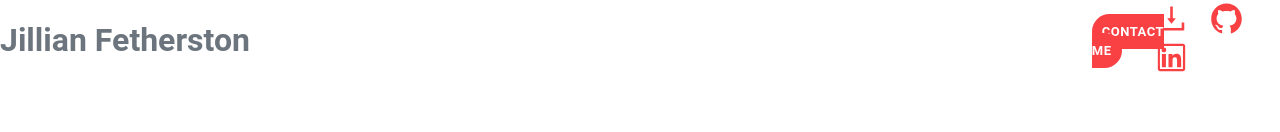
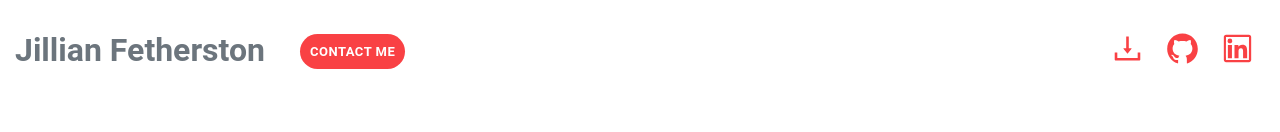
Before and after one commit to Jfethers/portfolio-site, a React (Create React App) app in the folder client/: page / in a window 1280 px wide. Shown: the top 132 px of the page. Built offline with nearby package versions, Linux system fonts and the light colour scheme.

Commit message:
post mobile

```diff
--- a/client/public/index.html
+++ b/client/public/index.html
@@ -9,7 +9,6 @@
       name="description"
       content="Web site created using create-react-app"
     />
-    <link rel="apple-touch-icon" href="%PUBLIC_URL%/logo192.png" />
     <!--
       manifest.json provides metadata used when your web app is installed on a
       user's mobile device or desktop. See https://developers.google.com/web/fundamentals/web-app-manifest/
--- a/client/src/components/Navigation/Navigation.tsx
+++ b/client/src/components/Navigation/Navigation.tsx
@@ -12,13 +12,13 @@ import {
 const Navigation = () => {
   const [showModal, setShowModal] = useState(false);
   const [matches, setMatches] = useState(
-    window.matchMedia("(min-width: 768px)").matches
+    window.matchMedia("(min-width: 600px)").matches
   );
   const [showMenu, setShowMenu] = useState(false);
 
   useEffect(() => {
     window
-      .matchMedia("(min-width: 768px)")
+      .matchMedia("(min-width: 600px)")
       .addEventListener("change", (e) => setMatches(e.matches));
   }, []);
 
--- a/client/src/styles/components/Navigation.scss
+++ b/client/src/styles/components/Navigation.scss
@@ -1,40 +1,10 @@
-.navigation-wrapper {
-    display: flex;
-    align-items: center;
-    justify-content: space-between;
-    padding: 10px 15px;
-
-    .actions {
-        margin-right: auto;
-        position: relative;
-        left: 35px;
-    }
-
-    .contact-icons {
-        .icon {
-            padding: 0 10px;
-            display: inline;
-            cursor: pointer;
-
-            &:hover {
-                filter: brightness(85%);
-            }
-
-            transition: filter 200ms ease-in;
-
-            svg {
-                height: 35px;
-                width: 35px;
-                fill: $red;
-            }
-        }
-    }
-}
-
 /* smartphones, portrait iPhone, portrait 480x320 phones (Android) */
 @media (min-width: 320px) {
     .navigation-wrapper {
-        padding: 0;
+        display: flex;
+        align-items: center;
+        justify-content: space-between;
+        padding: 10px 15px;
 
         .header {
             display: flex;
@@ -161,11 +131,40 @@
     }
 }
 
-/* smartphones, Android phones, landscape iPhone */
-@media (min-width: 480px) {}
+/* portrait tablets, portrait iPad, e-readers (Nook/Kindle), landscape 800x480 phones (Android) */
+@media (min-width: 600px) {
+    .navigation-wrapper {
+        .header {
+            width: auto;
+        }
 
-/* portrait tablets, portrait iPad, e-readers (Nook/Kindle), landscape 800x480 phones (Android) */
-@media (min-width: 600px) {}
+        .actions {
+            margin-right: auto;
+            position: relative;
+            left: 35px;
+        }
+
+        .contact-icons {
+            .icon {
+                padding: 0 10px;
+                display: inline;
+                cursor: pointer;
+
+                &:hover {
+                    filter: brightness(85%);
+                }
+
+                transition: filter 200ms ease-in;
+
+                svg {
+                    height: 35px;
+                    width: 35px;
+                    fill: $red;
+                }
+            }
+        }
+    }
+}
 
 /* tablet, landscape iPad, lo-res laptops ands desktops */
 @media (min-width: 801px) {}
--- a/client/src/styles/pages/About.scss
+++ b/client/src/styles/pages/About.scss
@@ -28,5 +28,14 @@
             transition: filter 200ms ease-in;
         }
     }
+}
 
+@media (min-width: 600px) {
+    .about-me-wrapper {
+        height: 100vh;
+
+        .about-me-content {
+            width: 65%;
+        }
+    }
 }
```
Also changed, not shown: client/public/manifest.json.
